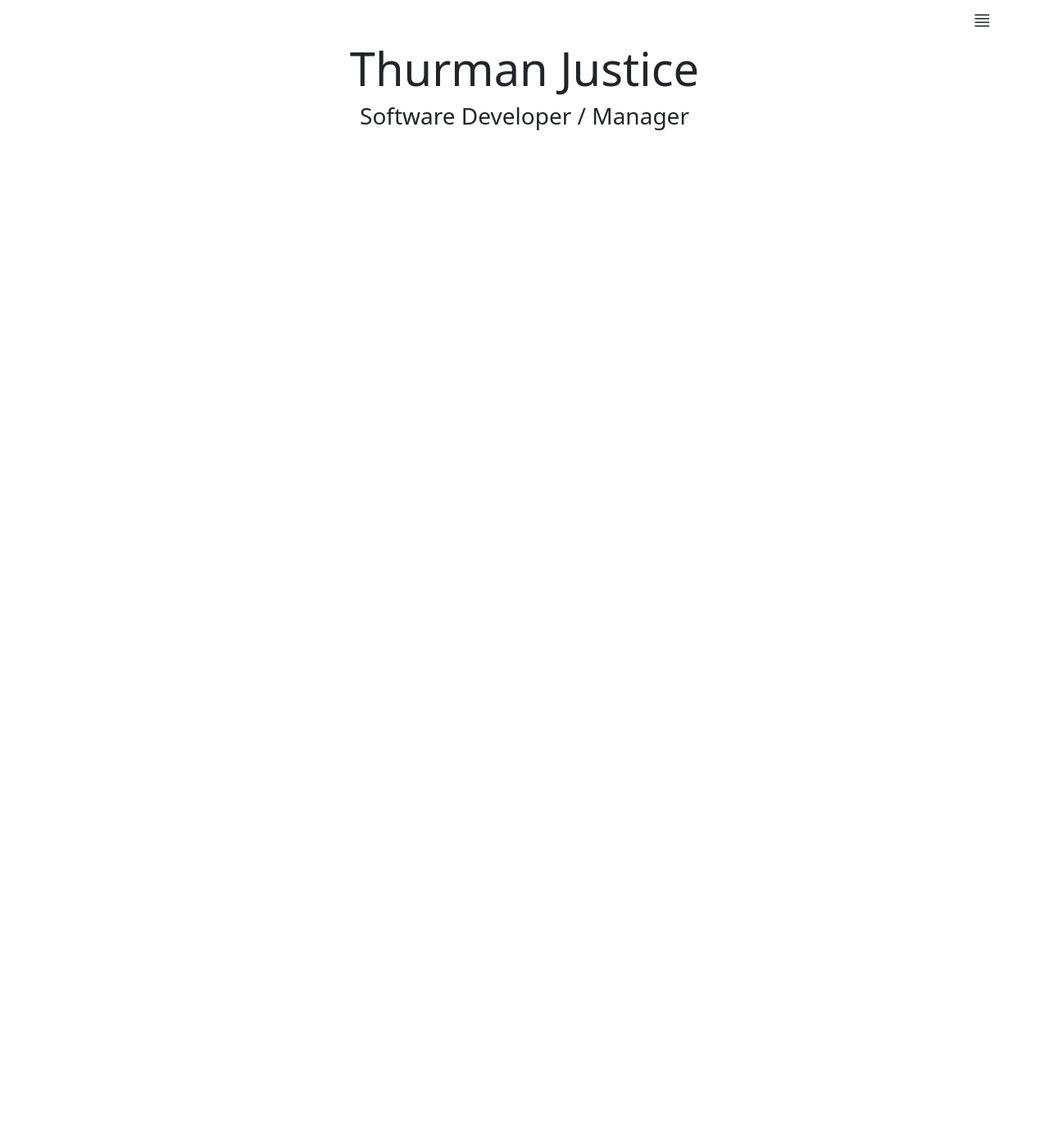
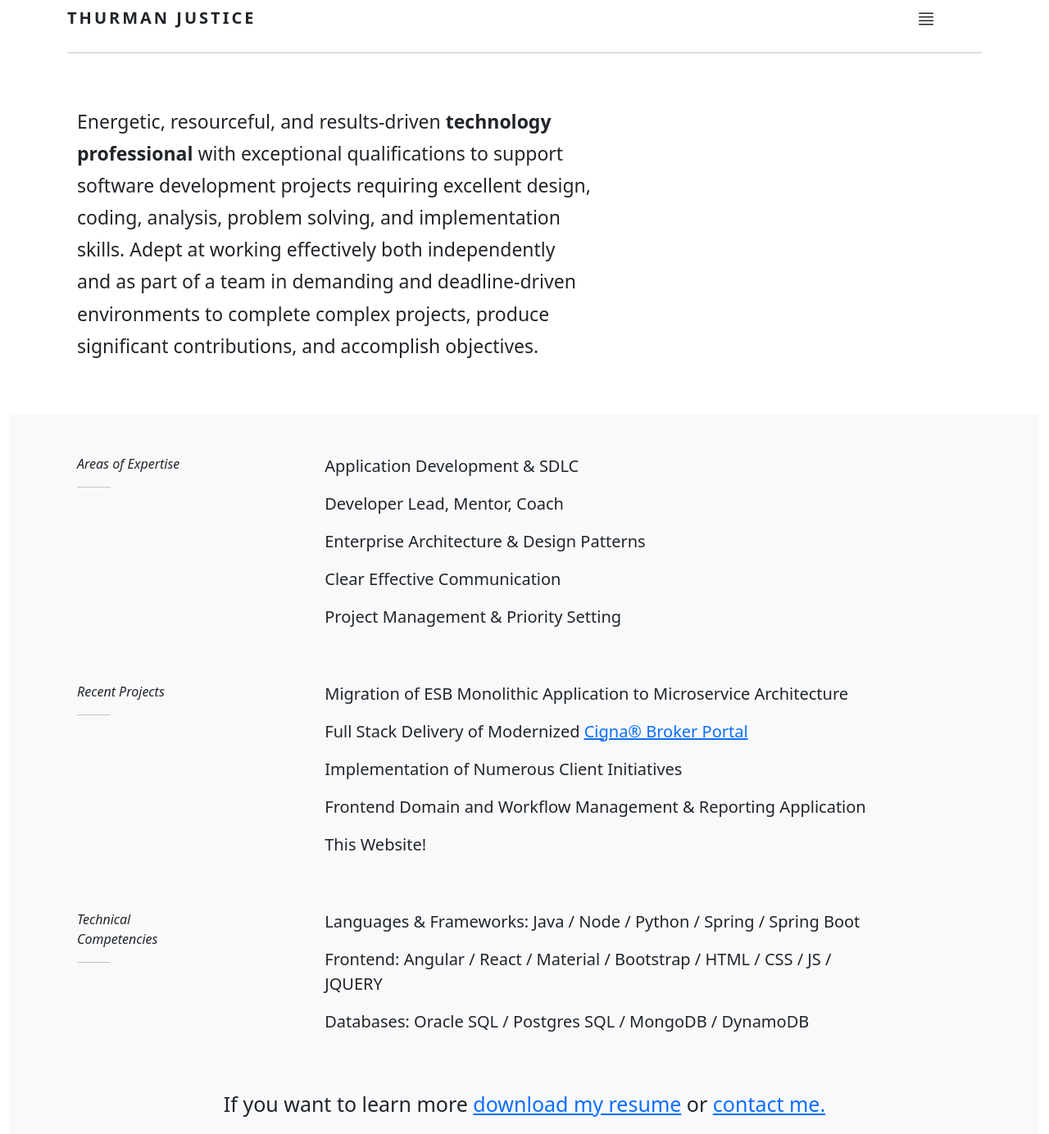
Before and after one commit to thurman-justice/thurman-website, an Angular app in the folder thurman-website-app/: page / in a window 1280 px wide. Shown: the whole page at 82% size. Before the commit the page ends 800 px from the top, so only its background shows below. Built offline with nearby package versions, Linux system fonts and the light colour scheme.

Commit message:
homepage nearly completed.

```diff
--- a/thurman-website-app/src/app/app.component.html
+++ b/thurman-website-app/src/app/app.component.html
@@ -1,6 +1,4 @@
-
-
 <app-nav></app-nav>
-<div class="container">
+<div class="container-fluid">
 <router-outlet></router-outlet>
 </div>
--- a/thurman-website-app/src/app/developer-thurman/developer-thurman.component.html
+++ b/thurman-website-app/src/app/developer-thurman/developer-thurman.component.html
@@ -1,4 +1,93 @@
-
-<div>
-    <h3 class="font-weight-light text-center">Software Developer / Manager</h3>
+<div class="container pb-5">
+    <div class="row">
+        <div class="col-7">
+        <p class="lead text-left" style="font-size: 23px; line-height: 170%;"><strong>Energetic, resourceful, and results-driven
+            <strong>technology professional</strong> with exceptional
+            qualifications to support software
+            development projects requiring excellent
+            design, coding, analysis, problem solving,
+            and implementation skills. Adept at working
+            effectively both independently and as part of
+            a team in demanding and deadline-driven
+            environments to complete complex
+            projects, produce significant contributions,
+            and accomplish objectives.</strong></p>
+        </div>
+    </div>
 </div>
+<div class="container-fluid pt-5 bg-light">
+    <div class="container">
+        <div class="row">
+            <div class="col-2">
+                <div class="row">
+                    <em>
+                        Areas of Expertise
+                        <hr class="w-25"/>
+                    </em>
+                </div>
+            </div>
+            <div class="col-10">
+                <div class="row justify-content-center">
+                    <div class="col-9">
+                        <p class="lead"><strong>Application Development & SDLC</strong></p>
+                        <p class="lead"><strong>Developer Lead, Mentor, Coach</strong></p>
+                        <p class="lead"><strong>Enterprise Architecture & Design Patterns</strong></p>
+                        <p class="lead"><strong>Clear Effective Communication</strong></p>
+                        <p class="lead"><strong>Project Management & Priority Setting</strong></p>
+                    </div>
+                </div>
+            </div>
+        </div>
+    </div>
+    <div class="container">
+        <div class="row pt-5">
+            <div class="col-2">
+                <div class="row">
+                    <em>
+                        Recent Projects
+                        <hr class="w-25"/>
+                    </em>
+                </div>
+            </div>
+            <div class="col-10">
+                <div class="row justify-content-center">
+                    <div class="col-9">
+                        <p class="lead"><strong>Migration of ESB Monolithic Application to Microservice Architecture</strong></p>
+                        <p class="lead"><strong>Full Stack Delivery of Modernized <a href="https://cignaforbrokers.com">Cigna&reg; Broker Portal</a></strong></p>
+                        <p class="lead"><strong>Implementation of Numerous Client Initiatives</strong></p>
+                        <p class="lead"><strong>Frontend Domain and Workflow Management & Reporting Application</strong></p>
+                        <p class="lead"><strong>This Website!</strong></p>
+                </div></div>
+            </div>
+        </div>
+    </div>
+    <div class="container">
+        <div class="row pt-5">
+            <div class="col-2">
+                <div class="row">
+                    <em>
+                        Technical Competencies
+                        <hr class="w-25"/>
+                    </em>
+                </div>
+            </div>
+            <div class="col-10">
+                <div class="row justify-content-center">
+                    <div class="col-9">
+                        <p class="lead"><strong>Languages & Frameworks: Java / Node / Python / Spring / Spring Boot</strong></p>
+                        <p class="lead"><strong>Frontend: Angular / React / Material / Bootstrap / HTML / CSS / JS / JQUERY</strong></p>
+                        <p class="lead"><strong>Databases: Oracle SQL / Postgres SQL / MongoDB / DynamoDB</strong></p>
+                </div></div>
+            </div>
+        </div>
+    </div>
+    <div class="container pt-5">
+        <div class="row">
+            <div class="col-12">
+            <p class="lead text-center" style="font-size: 25px; line-height: 170%;"><strong>
+                If you want to learn more <a href="#">download my resume</a> or <a href="#">contact me.</a>
+            </strong></p>
+            </div>
+        </div>
+    </div>
+</div>
--- a/thurman-website-app/src/app/home/home.component.html
+++ b/thurman-website-app/src/app/home/home.component.html
@@ -1,6 +1,3 @@
-<div>
-  <h1 class="display-4 text-center">Thurman Justice</h1>
-</div>
-<div class="row">
+<div class="row pt-5">
   <app-developer-thurman></app-developer-thurman>
 </div>
--- a/thurman-website-app/src/app/nav/nav.component.html
+++ b/thurman-website-app/src/app/nav/nav.component.html
@@ -1,12 +1,21 @@
+<div class="container">
 <div class="row justify-content-end g-0 sticky-top">
-    <div class="col-md-1">
+    <div class="col-md-11" style="padding-top: 10px;">
+        <h6 class="lead" style="letter-spacing: 3px;"><strong><strong>THURMAN JUSTICE</strong></strong></h6>
+    </div>
+    <div class="col col-sm-1">
+        <div class="row ">
         <div placement="left-top" ngbDropdown>
-        <button class="btn text-nowrap shadow-none" ngbDropdownToggle><i style="font-size: 1.5rem;" class="bi-justify"></i></button>
-        <div class="dropdown-menu" ngbDropdownMenu>
-          <button ngbDropdownItem>One</button>
-          <button ngbDropdownItem>Two</button>
-          <button ngbDropdownItem>Four!</button>
-        </div>
+            <button class="btn text-nowrap shadow-none pt-1" ngbDropdownToggle><i style="font-size: 1.5rem;" class="bi-justify"></i></button>
+            <div class="dropdown-menu" ngbDropdownMenu>
+                <button class="active nav-button" ngbDropdownItem>Home</button>
+                <button class="nav-button" ngbDropdownItem>About</button>
+                <button class="nav-button" ngbDropdownItem>Download Resume</button>
+                <button class="nav-button" ngbDropdownItem>Contact</button>
+            </div>
         </div>
     </div>
-  </div>
+    </div>
+</div>
+<hr/>
+</div>
--- a/thurman-website-app/src/app/nav/nav.component.scss
+++ b/thurman-website-app/src/app/nav/nav.component.scss
@@ -4,3 +4,17 @@
 .dropdown-menu {
    outline: 0;
 }
+
+.active  {
+    outline:0;
+    color: #fff;
+    background-color: #000000;
+    border-color: #000000;
+}
+
+button.nav-button:active:focus {
+    outline:0;
+    color: #fff;
+    background-color: #000000;
+    border-color: #000000;
+}
```
